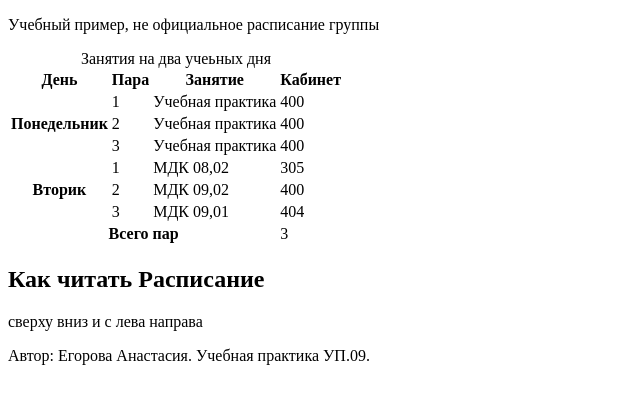
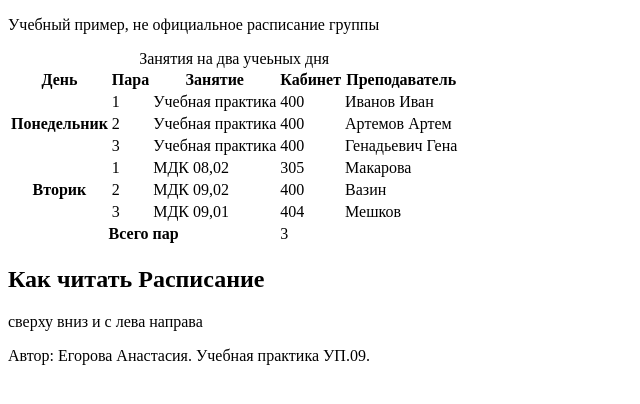
Before and after one commit to ta0-Yan-9/uchebnay-prictica2, a plain HTML site: page about-me/schedule.html in a window 1280 px wide. Shown: the part 258-662 px from the top of the page, without its empty margins (0-640 px from the left). Drawn offline with Linux system fonts and the light colour scheme.

Commit message:
молю хватит

```diff
--- a/about-me/schedule.html
+++ b/about-me/schedule.html
@@ -35,6 +35,7 @@
             <th scope="col">Пара</th>
             <th scope="col">Занятие</th>
             <th scope="col">Кабинет</th>
+            <th scope="col">Преподаватель</th>
           </tr>
         </thead>
 
@@ -44,16 +45,19 @@
             <td>1</td>
             <td>Учебная практика</td>
             <td>400</td>
+            <td>Иванов Иван</td>
           </tr>
           <tr>
             <td>2</td>
             <td>Учебная практика</td>
             <td>400</td>
+            <td>Артемов Артем</td>
           </tr>
           <tr>
             <td>3</td>
             <td>Учебная практика</td>
             <td>400</td>
+            <td>Генадьевич Гена</td>
           </tr>
         </tbody>
 
@@ -63,16 +67,19 @@
             <td>1</td>
             <td>МДК 08,02</td>
             <td>305</td>
+            <td>Макарова</td>
           </tr>
           <tr>
             <td>2</td>
             <td>МДК 09,02</td>
             <td>400</td>
+            <td>Вазин</td>
           </tr>
           <tr>
             <td>3</td>
             <td>МДК 09,01</td>
             <td>404</td>
+            <td>Мешков</td>
           </tr>
         </tbody>
         <tfoot>
```
Also changed, not shown: about-me/club.html (+1 -1 lines).
